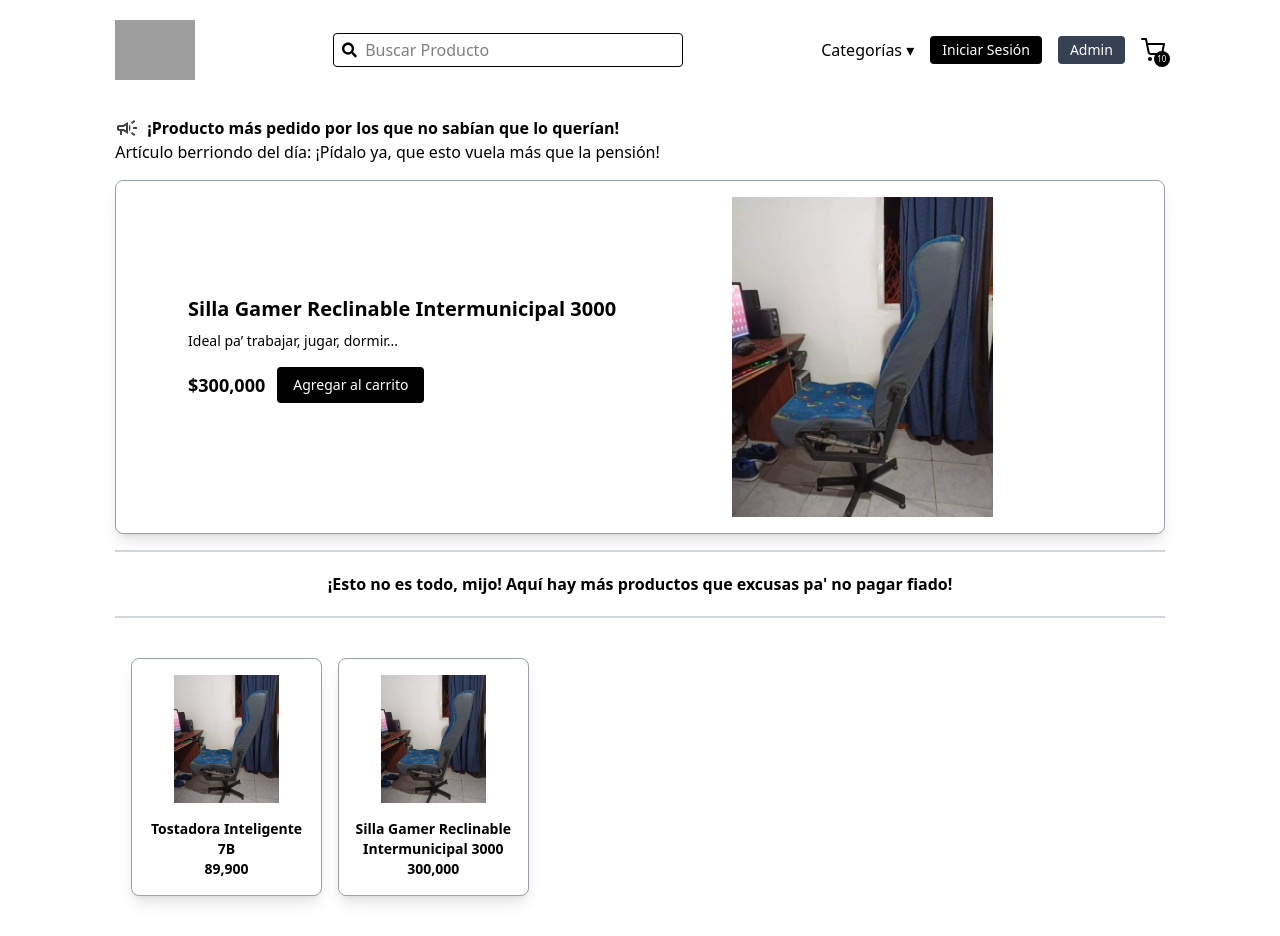
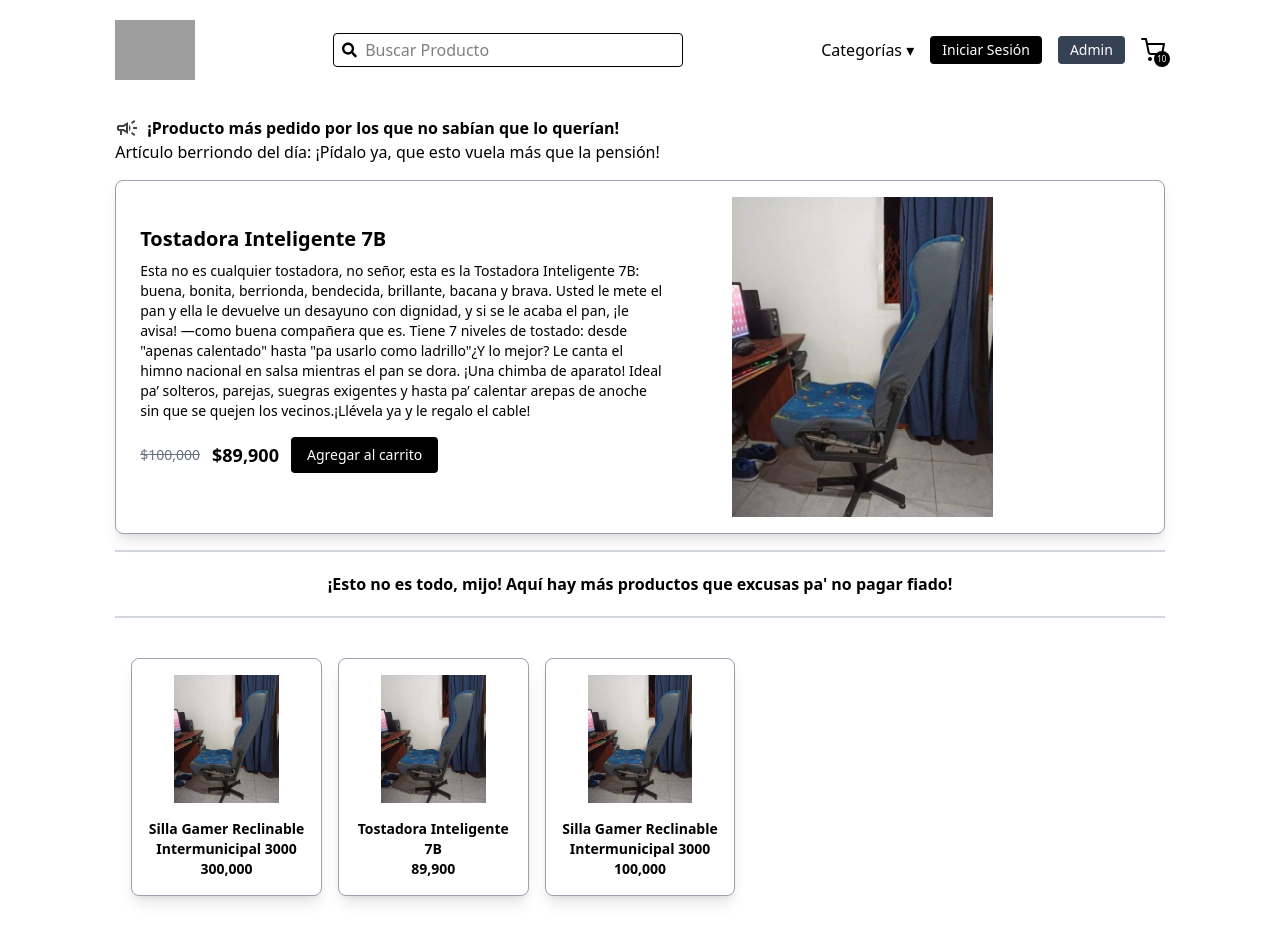
Before and after one commit to dangv31/devwebTrabajo, a React (Vite) app in the folder frontend/: page / in a window 1280 px wide. Built offline with nearby package versions, Linux system fonts and the light colour scheme; grey boxes are pictures that could not be loaded.

Commit message:
Creacion de collectionCategory, sortOptions,ProductInfomodificacion de hero, navbar, productCard,Recommendation

```diff
--- a/frontend/src/App.jsx
+++ b/frontend/src/App.jsx
@@ -9,6 +9,7 @@ import Navbar from "./components/Navbar.jsx";
 import Admin from './pages/Admin';
 import AgregarProducto from './pages/AgregarProducto';
 import VerProductos from './pages/VerProductos';
+import CollectionCategory from "./pages/CollectionCategory.jsx";
 
 const App = () => {
     return (
@@ -16,6 +17,7 @@ const App = () => {
             <Navbar/>
             <Routes>
                 <Route path="/" element={<Home/>} />
+                <Route path="/categoria/:nombre" element={<CollectionCategory />} />
                 <Route path="/product/:productId" element={<Product/>} />
                 <Route path="/cart" element={<Cart/>} />
                 <Route path="/login" element={<Login/>} />
--- a/frontend/src/assets/assets.js
+++ b/frontend/src/assets/assets.js
@@ -13,7 +13,7 @@ export const products = [
         description: "Ideal pa’ trabajar, jugar, dormir...",
         price: 300000,
         image: [sillagamer],
-        category: "Sillas",
+        category: "Muebles",
         bestSeller: true
     },
     {
@@ -29,5 +29,14 @@ export const products = [
         image: [sillagamer],
         category: "Hogar",
         bestSeller: true
-    }
+    },
+    {
+        id: 23,
+        name: "Silla Gamer Reclinable Intermunicipal 3000",
+        description: "Ideal pa’ trabajar, jugar, dormir...",
+        price: 100000,
+        image: [sillagamer],
+        category: "Muebles",
+        bestSeller: true
+    },
 ];
--- a/frontend/src/components/Hero.jsx
+++ b/frontend/src/components/Hero.jsx
@@ -1,7 +1,7 @@
 import React, { useContext, useEffect, useState } from "react";
 import { MdOutlineCampaign } from "react-icons/md";
 import { ShopContext } from "../context/ShopContext";
-import ProductCard from "../components/ProductCard";
+import ProductInfo from "../components/ProductInfo";
 
 const Hero = () => {
     const [producto, setProducto] = useState(null);
@@ -27,7 +27,7 @@ const Hero = () => {
                 Artículo berriondo del día: ¡Pídalo ya, que esto vuela más que la pensión!
             </h1>
 
-            <ProductCard product={producto} />
+            <ProductInfo product={producto} />
         </div>
     );
 };
--- a/frontend/src/components/ProductCard.jsx
+++ b/frontend/src/components/ProductCard.jsx
@@ -1,40 +1,15 @@
 import React from "react";
 
-const ProductCard = ({ product, showDescription = true, showButton = true }) => {
+const ProductCard = ({product}) => {
     return (
-        <div className="flex flex-col sm:flex-row border border-gray-400 rounded-lg shadow-lg bg-white">
-            {/* Texto izquierda */}
-            <div className="w-full sm:w-1/2 flex items-center justify-center py-10 sm:py-0 m-6">
-                <div className="text-[#414141]">
-                    <h2 className="text-xl font-bold text-black mb-2">{product.name}</h2>
-                    {showDescription && (
-                        <p className="text-sm text-black mb-4">{product.description}</p>
-                    )}
-                    <div className="flex items-center gap-3 mb-4">
-                        {product.oldPrice && (
-                            <span className="line-through text-gray-500 text-sm">
-                                ${product.oldPrice.toLocaleString()}
-                            </span>
-                        )}
-                        <span className="font-bold text-black text-lg">
-                            ${product.price.toLocaleString()}
-                        </span>
-                        {showButton && (
-                            <button className="bg-black text-white px-4 py-2 text-sm rounded cursor-pointer">
-                                Agregar al carrito
-                            </button>
-                        )}
-                    </div>
-                </div>
-            </div>
-            {/* Imagen derecha */}
-            <div className="w-full sm:w-1/3 flex justify-center items-center mb-4 mt-4">
-                <img
-                    src={product.image[0]}
-                    alt={product.name}
-                    className="w-80 h-80 object-contain"
-                />
-            </div>
+        <div className="border border-gray-400 rounded-lg shadow-lg bg-white p-4 flex flex-col items-center">
+            <img
+                src={product.image[0]}
+                alt={product.name}
+                className="w-full h-32 object-contain mb-4"
+            />
+            <p className="text-sm font-semibold text-center">{product.name}</p>
+            <p className="text-sm font-bold">{product.price.toLocaleString()}</p>
         </div>
     );
 };
--- /dev/null
+++ b/frontend/src/components/ProductInfo.jsx
@@ -0,0 +1,42 @@
+import React from "react";
+
+const ProductInfo = ({ product, showDescription = true, showButton = true }) => {
+    return (
+        <div className="flex flex-col sm:flex-row border border-gray-400 rounded-lg shadow-lg bg-white">
+            {/* Texto izquierda */}
+            <div className="w-full sm:w-1/2 flex items-center justify-center py-10 sm:py-0 m-6">
+                <div className="text-[#414141]">
+                    <h2 className="text-xl font-bold text-black mb-2">{product.name}</h2>
+                    {showDescription && (
+                        <p className="text-sm text-black mb-4">{product.description}</p>
+                    )}
+                    <div className="flex items-center gap-3 mb-4">
+                        {product.oldPrice && (
+                            <span className="line-through text-gray-500 text-sm">
+                                ${product.oldPrice.toLocaleString()}
+                            </span>
+                        )}
+                        <span className="font-bold text-black text-lg">
+                            ${product.price.toLocaleString()}
+                        </span>
+                        {showButton && (
+                            <button className="bg-black text-white px-4 py-2 text-sm rounded cursor-pointer">
+                                Agregar al carrito
+                            </button>
+                        )}
+                    </div>
+                </div>
+            </div>
+            {/* Imagen derecha */}
+            <div className="w-full sm:w-1/3 flex justify-center items-center mb-4 mt-4">
+                <img
+                    src={product.image[0]}
+                    alt={product.name}
+                    className="w-80 h-80 object-contain"
+                />
+            </div>
+        </div>
+    );
+};
+
+export default ProductInfo;
--- a/frontend/src/components/Recommendation.jsx
+++ b/frontend/src/components/Recommendation.jsx
@@ -1,5 +1,6 @@
 import React, { useContext } from "react";
 import { ShopContext } from "../context/ShopContext";
+import ProductCard from "./ProductCard";
 
 const Recommendation = () => {
     const { products, currency } = useContext(ShopContext);
@@ -10,15 +11,7 @@ const Recommendation = () => {
         <div className="my-10 px-4">
             <div className="grid grid-cols-2 sm:grid-cols-3 md:grid-cols-4 lg:grid-cols-5 gap-4">
                 {recomendados.map((producto, index) => (
-                    <div key={index} className="border border-gray-400 rounded-lg shadow-lg bg-white p-4 flex flex-col items-center">
-                        <img
-                            src={producto.image[0]}
-                            alt={producto.name}
-                            className="w-full h-32 object-contain mb-4"
-                        />
-                        <p className="text-sm font-semibold text-center">{producto.name}</p>
-                        <p className="text-sm font-bold">{currency}{producto.price.toLocaleString()}</p>
-                    </div>
+                    <ProductCard key={index} product={producto} />
                 ))}
             </div>
         </div>
--- /dev/null
+++ b/frontend/src/components/SortOptions.jsx
@@ -0,0 +1,28 @@
+import React from 'react';
+
+const SortOptions = ({ sortBy, setSortBy }) => {
+    const options = [
+        { label: "Price ascending", value: "price-asc" },
+        { label: "Price descending", value: "price-desc" }
+    ];
+
+    return (
+        <div className="flex gap-2 my-4">
+            {options.map((option) => (
+                <button
+                    key={option.value}
+                    onClick={() => setSortBy(option.value)}
+                    className={`px-4 py-1 text-sm rounded border ${
+                        sortBy === option.value
+                            ? 'bg-black text-white'
+                            : 'bg-gray-100 text-gray-700 hover:bg-gray-200'
+                    }`}
+                >
+                    {option.label}
+                </button>
+            ))}
+        </div>
+    );
+};
+
+export default SortOptions;
--- /dev/null
+++ b/frontend/src/pages/CollectionCategory.jsx
@@ -0,0 +1,41 @@
+import React, { useContext, useState } from 'react';
+import { useParams } from 'react-router-dom';
+import { ShopContext } from '../context/ShopContext.jsx';
+import ProductCard from "../components/ProductCard";
+import SortOptions from "../components/SortOptions.jsx";
+
+const CollectionCategory = () => {
+    const { nombre } = useParams(); // nombre = categoría seleccionada
+    const [sortBy, setSortBy] = useState('');
+    const { products } = useContext(ShopContext);
+
+    // Filtrar productos por categoría
+    let productosFiltrados = products.filter(
+        p => p.category.toLowerCase() === nombre.toLowerCase()
+    );
+
+    // Aplicar ordenamiento
+    if (sortBy === 'price-asc') {
+        productosFiltrados.sort((a, b) => a.price - b.price);
+    } else if (sortBy === 'price-desc') {
+        productosFiltrados.sort((a, b) => b.price - a.price);
+    }
+
+    return (
+        <div className="flex flex-col gap-5 pt-10 border-t">
+            <h1 className="text-2xl font-bold text-center">
+                ¡Todo en un solo toldo, mijo! Vea y escoja, que aquí hay más productos de tipo: {nombre.toLowerCase()} que excusas pa’ no pagar el arriendo.
+            </h1>
+
+            <SortOptions sortBy={sortBy} setSortBy={setSortBy} />
+
+            <div className="grid grid-cols-1 sm:grid-cols-2 md:grid-cols-3 lg:grid-cols-4 gap-6">
+                {productosFiltrados.map((product, index) => (
+                    <ProductCard key={index} product={product} />
+                ))}
+            </div>
+        </div>
+    );
+};
+
+export default CollectionCategory;
```
Also changed, not shown: frontend/src/components/Navbar.jsx (+16 -3 lines).
